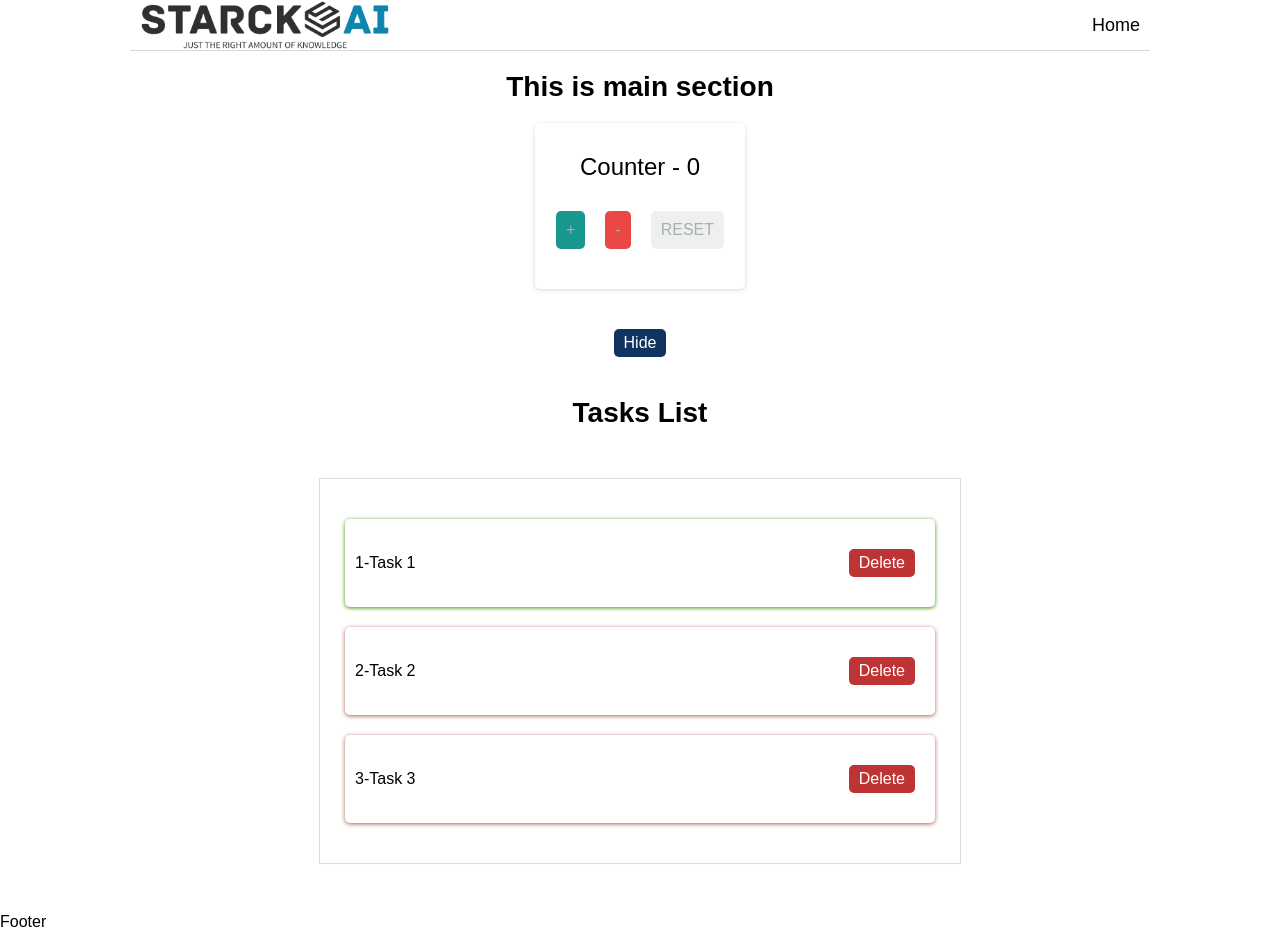
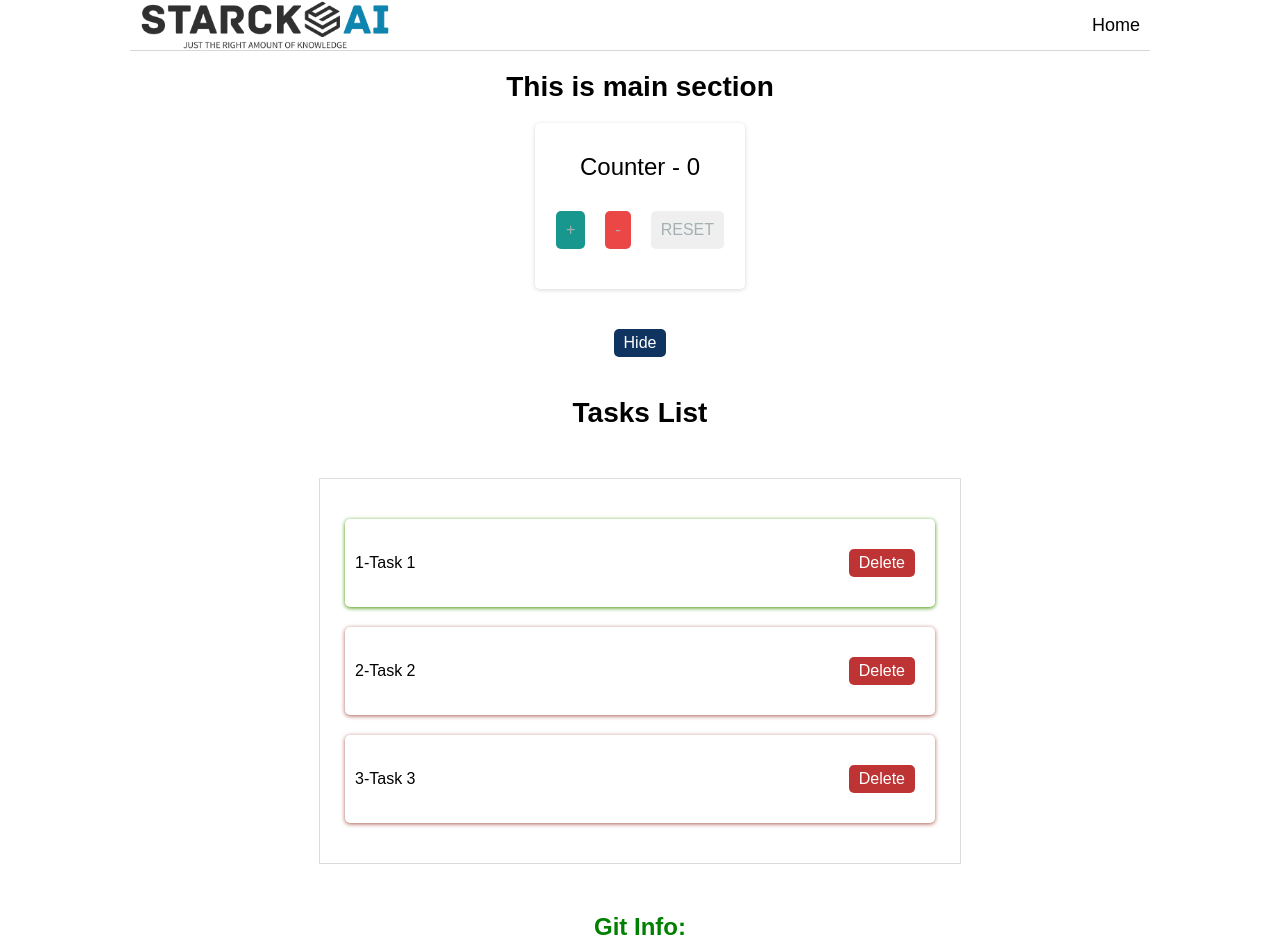
Before and after one commit to sankalp-it/react-0325-masterclass, a React (Vite) app: page / in a window 1280 px wide. Built offline with nearby package versions, Linux system fonts and the light colour scheme.

Commit message:
Add chnages related to displaying Git info in footer

```diff
--- a/src/components/Footer.jsx
+++ b/src/components/Footer.jsx
@@ -1,6 +1,9 @@
 
+import {GitInfoDisplay} from './GitInfoDisplay'
 export const Footer = () => {
   return (
-    <div>Footer</div>
+    <div>
+      <GitInfoDisplay />
+    </div>
   )
 }
--- /dev/null
+++ b/src/components/GitInfoDisplay.jsx
@@ -0,0 +1,11 @@
+import React from 'react'
+import { gitInfo } from '../utils/git-info.js'
+import './GitInfoDisplay.css'
+
+export const GitInfoDisplay = () => {
+  return (
+    <div className="gitinfo">
+        <p>Git Info: {gitInfo}</p>
+    </div>
+  )
+}
--- /dev/null
+++ b/src/components/gitinfodisplay.css
@@ -0,0 +1,5 @@
+.gitinfo{
+    font-size: 40px;
+    font-weight: bold;
+    color: green;
+  }
--- /dev/null
+++ b/src/utils/git-info.js
@@ -0,0 +1 @@
+export const gitInfo = ''
```
Also changed, not shown: package.json (+4 -3 lines), 1 other file (tests, documents, lock files or other folders).
